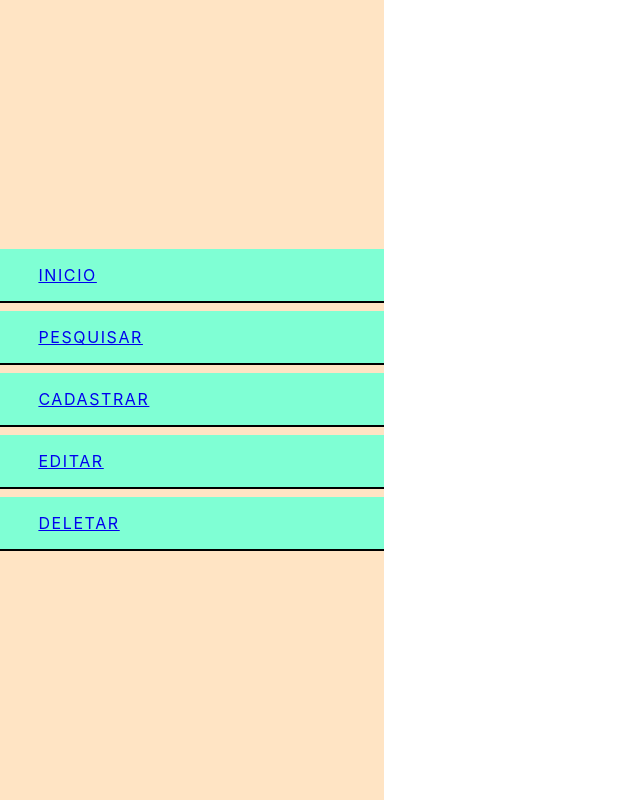
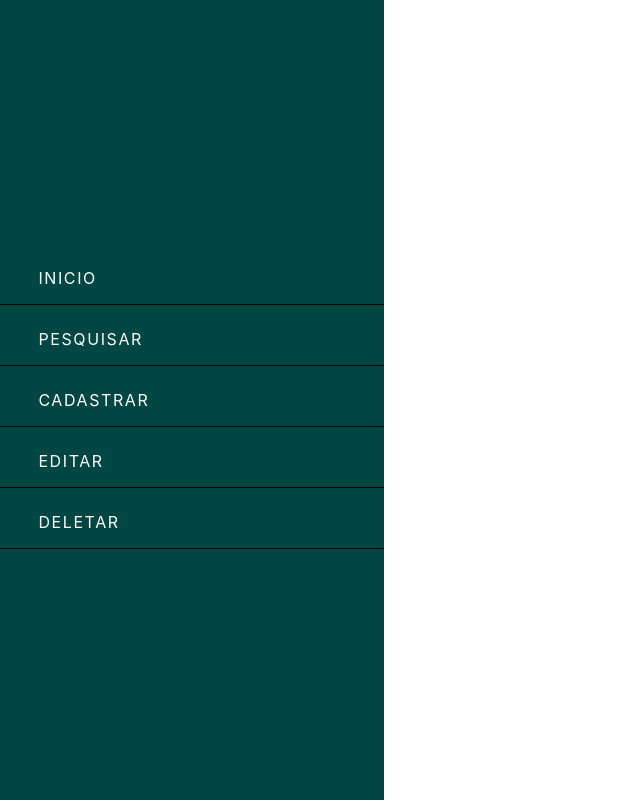
Before and after one commit to estefaneluz/react-hook-form, a React (Create React App) app in the folder classe-01/: page / in a window 1280 px wide. Shown: the whole page, without its empty margins (0-640 px from the left). Built offline with nearby package versions, Linux system fonts and the light colour scheme.

Commit message:
add cores menu lateral

```diff
--- a/classe-01/src/App.css
+++ b/classe-01/src/App.css
@@ -2,6 +2,7 @@
     box-sizing: border-box;
     margin: 0;
     padding: 0;
+    text-decoration: none;
 }
 
 .app {
--- a/classe-01/src/components/MenuLateral/style.css
+++ b/classe-01/src/components/MenuLateral/style.css
@@ -3,21 +3,21 @@
     min-height: 100vh;
     display: grid;
     align-items: center;
-    background-color: bisque;
+    background-color: #004643;
 }
 
 .menu-lateral ul li{
+    color: #fff;
     list-style: none;
     margin: 1vh 0;
     padding: 2vh 3vw;
     text-transform: uppercase;
     letter-spacing: .1em;
-    background-color: aquamarine;
-    border-bottom: 2px solid black;
+    border-bottom: 1px solid black;
 }
 
 .menu-lateral ul li:hover{
-    background-color:blueviolet;
-    border-bottom: 2px solid black;
+    color: #000;
+    background-color:#abd1c6;
     letter-spacing: .17em;
 }
```
